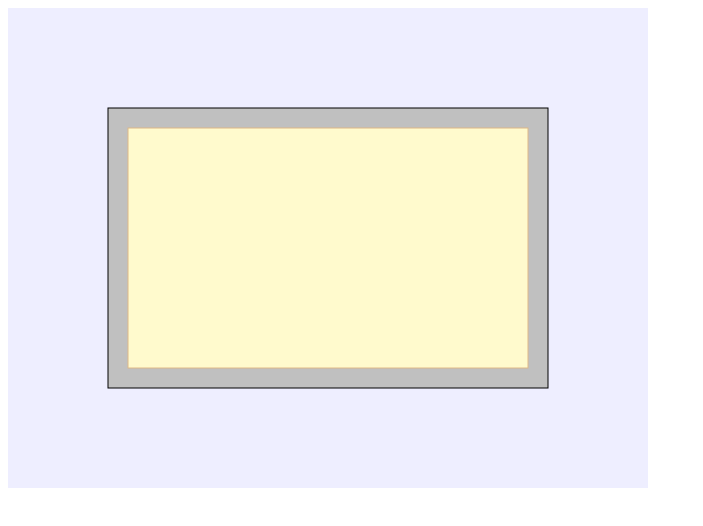
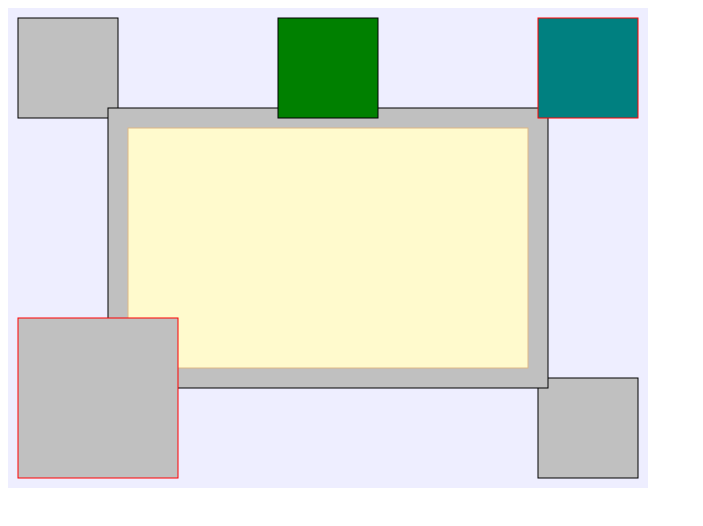
Before and after one commit to joshuakleveter/pluralsight, a website: page javascript_path/08_advanced_jquery/draw_01.html in a window 1280 px wide. Shown: the whole page, without its empty margins (0-703 px from the left). Drawn offline with Linux system fonts and the light colour scheme.

Commit message:
Added notes and demo from default params section.

```diff
--- a/javascript_path/08_advanced_jquery/draw_01.html
+++ b/javascript_path/08_advanced_jquery/draw_01.html
@@ -17,13 +17,31 @@
     </body>
     <script>
         _KSM = {
-            draw: function (left, top, width, height) {
-                _KSM.drawNew(left, top, width, height, "black", "silver");
-            },
-            drawNew: function (left, top, width, height, stroke, fill) {
+            draw: function (left, top, width, height, stroke, fill) {
                 var canvas = document.getElementById("theCanvas");
                 if (canvas.getContext) {
                     var context = canvas.getContext("2d");
+
+                    // Add default params (ES5 style)
+                    if ("undefined" === typeof left) {
+                        left = 10;
+                    }
+                    if ("undefined" === typeof top) {
+                        top = 10;
+                    }
+                    if ("undefined" === typeof width) {
+                        width = 100;
+                    }
+                    if ("undefined" === typeof height) {
+                        height = 100;
+                    }
+                    if ("undefined" === typeof fill) {
+                        fill = "silver";
+                    }
+                    if ("undefined" === typeof stroke) {
+                        stroke = "black";
+                    }
+
                     context.strokeStyle = stroke;
                     context.fillStyle = fill;
                     context.fillRect(left, top, width, height);
@@ -34,7 +52,12 @@
         _KSM.draw(); // v1 code
         _KSM.draw(530, 370); // v2 code
         _KSM.draw(100, 100, 440, 280); // v3 code
-        _KSM.drawNew(120, 120, 400, 240, "burlywood", "lemonchiffon"); // v4 code
+        _KSM.draw(120, 120, 400, 240, "burlywood", "lemonchiffon"); // v4 code
+
+        _KSM.draw(530, 10, 100, 100, "red", "teal");
+        _KSM.draw(10, 310, 160, 160, "red");
+
+        _KSM.draw(270, undefined, undefined, undefined, undefined, "green"); // OUCH!
     </script>
 </body>
 </html>
```
Also changed, not shown: javascript_path/08_advanced_jquery/NOTES.md (+9 -0 lines).
